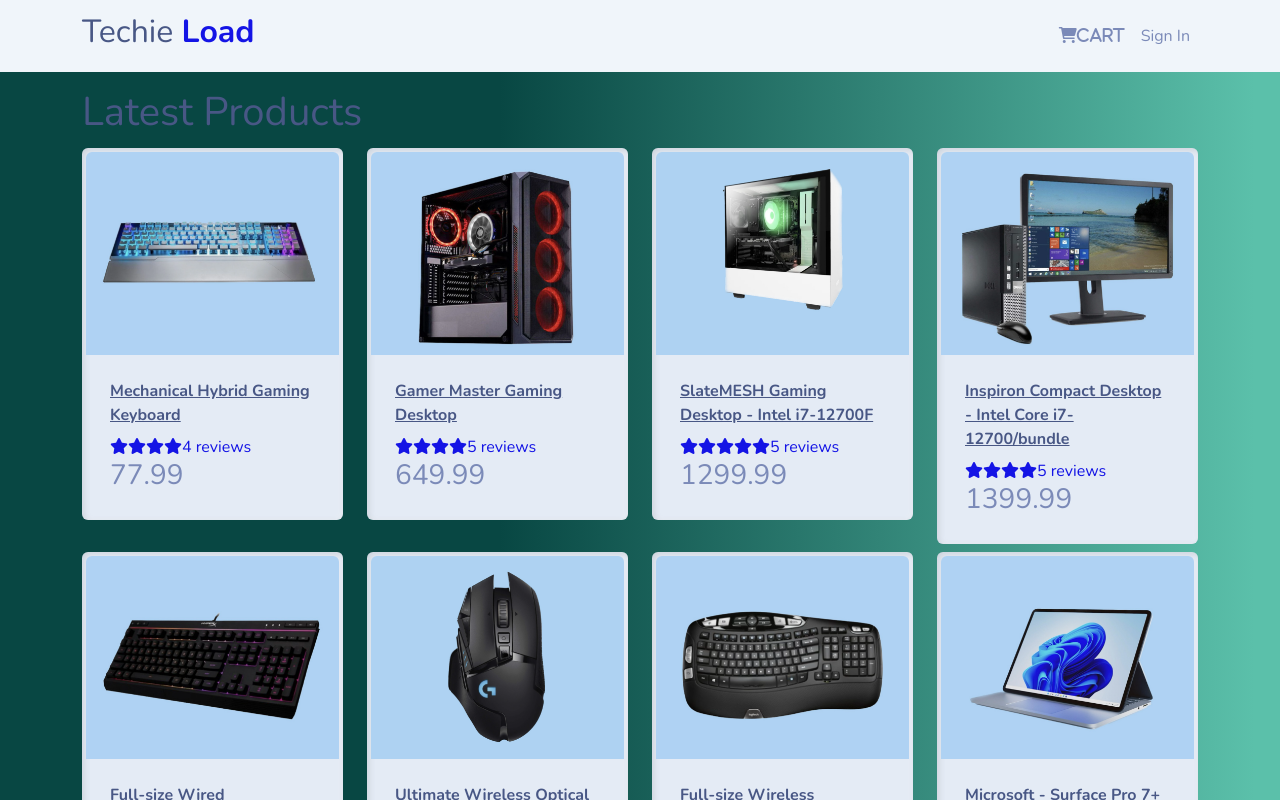
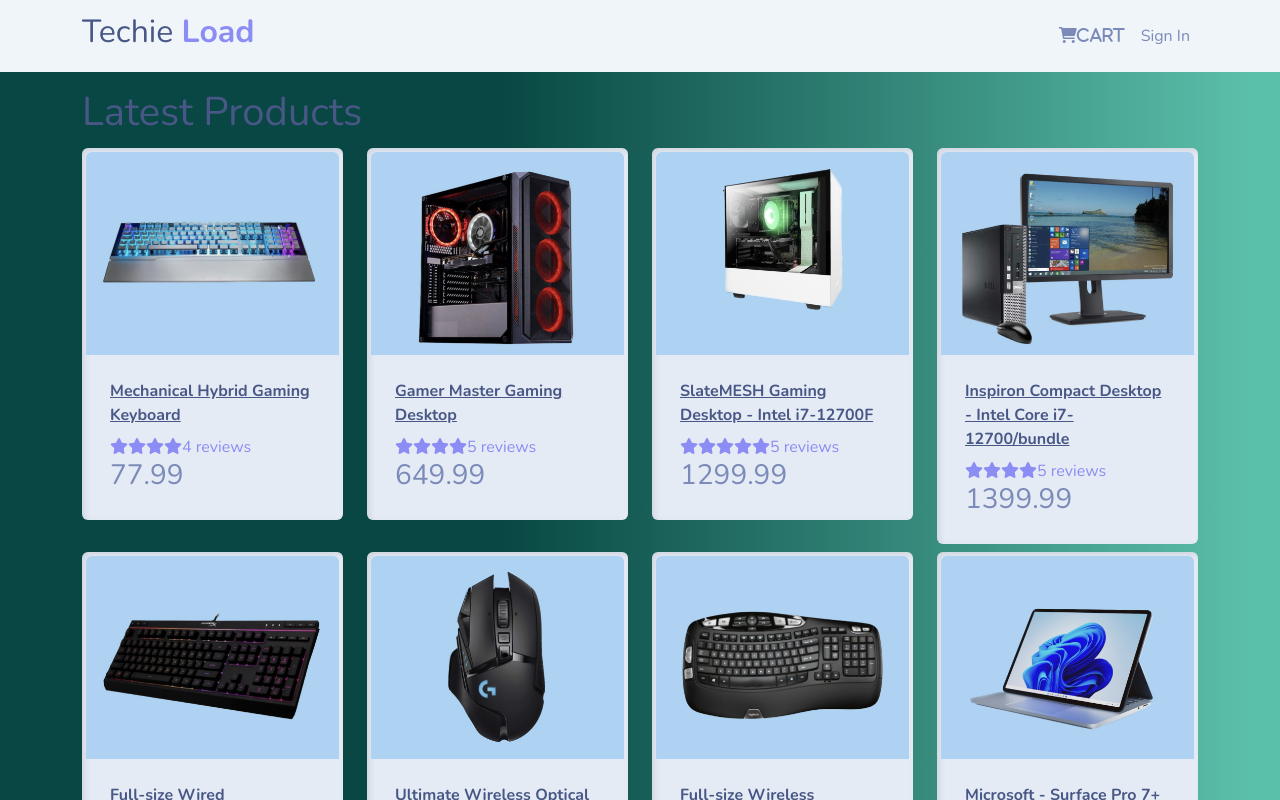
Before and after one commit to glmsr12/techieload, a React (Create React App) app: page / in a window 1280 px wide. Shown: the top 800 px of the page. Built offline with nearby package versions, Linux system fonts and the light colour scheme.

Commit message:
"update style"

```diff
--- a/src/index.css
+++ b/src/index.css
@@ -5,5 +5,5 @@
 }
 
 span {
-  color: rgb(20, 20, 229);
+  color: rgb(140, 140, 245);
 }
```
